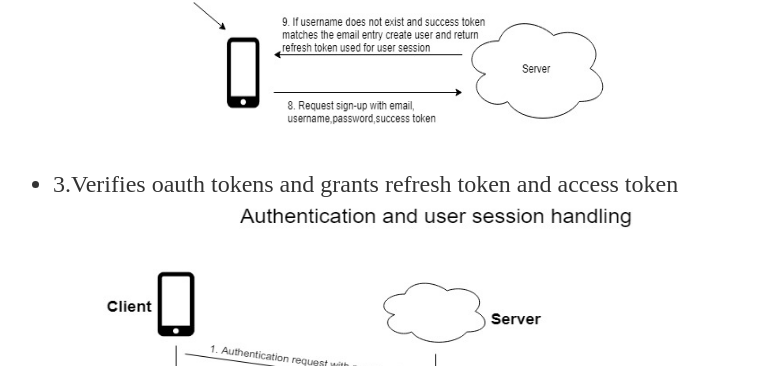
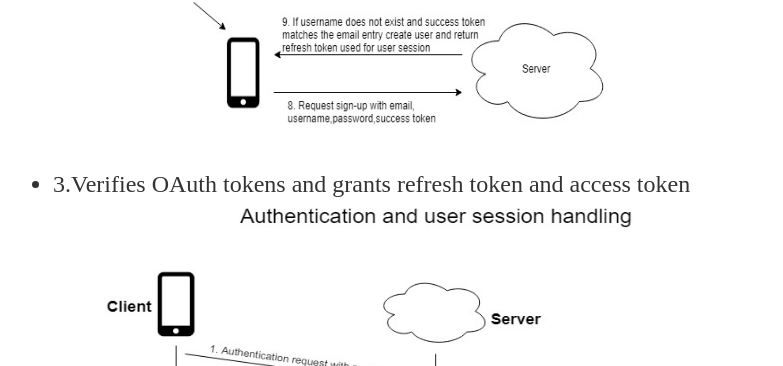
Before and after one commit to jcho7022/jcho7022.github.io, a Jekyll site: the page built from projects/float/index.html, in a window 1280 px wide and 900 px high, scrolled down 3483 px. Shown: the part 89-455 px from the top of the window, without its empty margins (179-962 px from the left). Built offline with Jekyll 4.4.1, drawn with Linux system fonts in a browser that asks for light colours.

```diff
--- a/projects/float/index.html
+++ b/projects/float/index.html
@@ -45,7 +45,7 @@ Users can interact with shops owners using a built in instant messaging and sear
 		<li>2.Sends out emails with verification codes to users upon sign-up and handles the process
 			<img src="sign_up.jpg" alt="sign_up" height="700px" width="700px"></li>
 		<br>
-		<li>3.Verifies oauth tokens and grants refresh token and access token
+		<li>3.Verifies OAuth tokens and grants refresh token and access token
 			<img src="auth_user_session.jpg" alt="auth_user_session" height="700px" width="700px"></li>
 
 	</ul>
```
